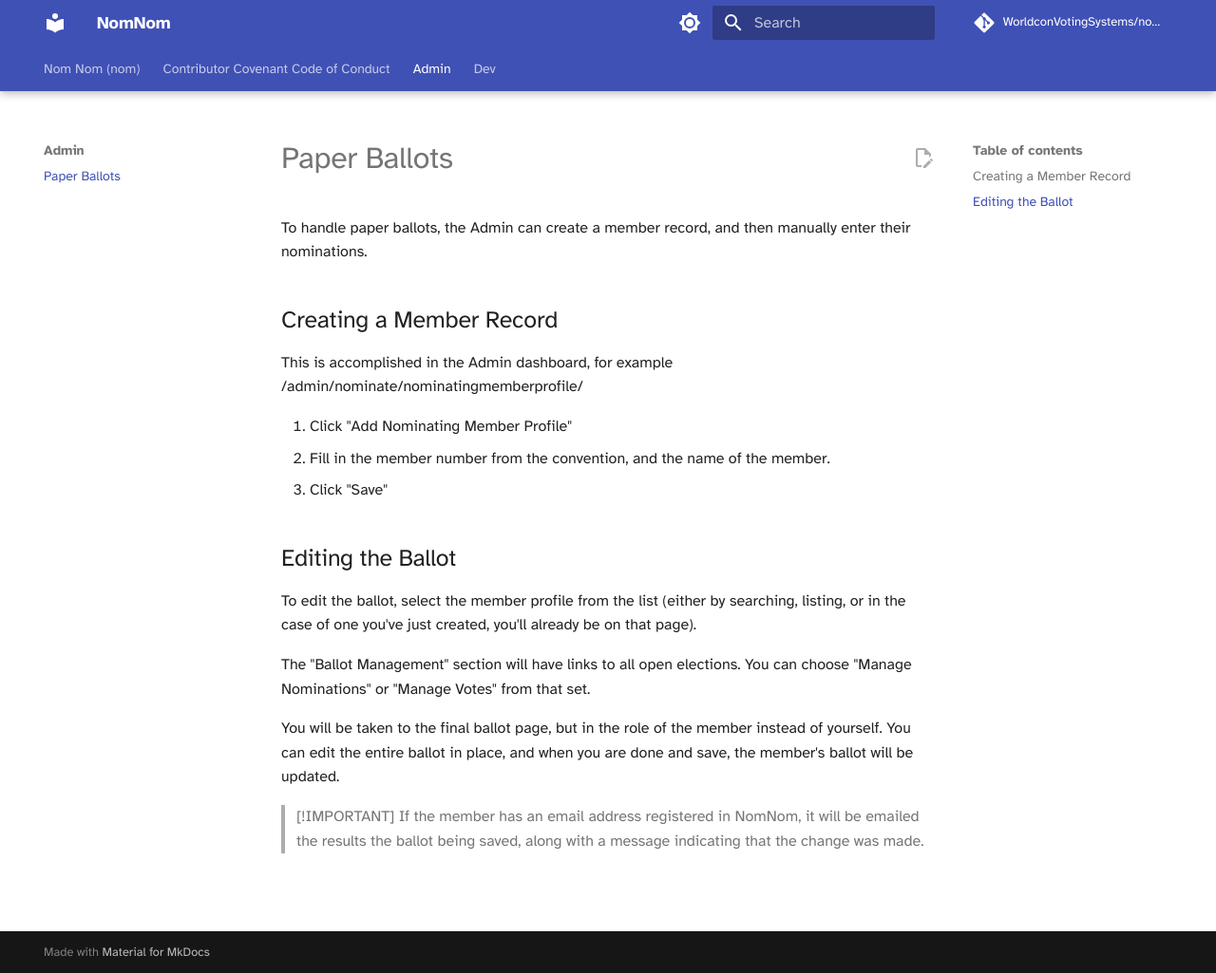
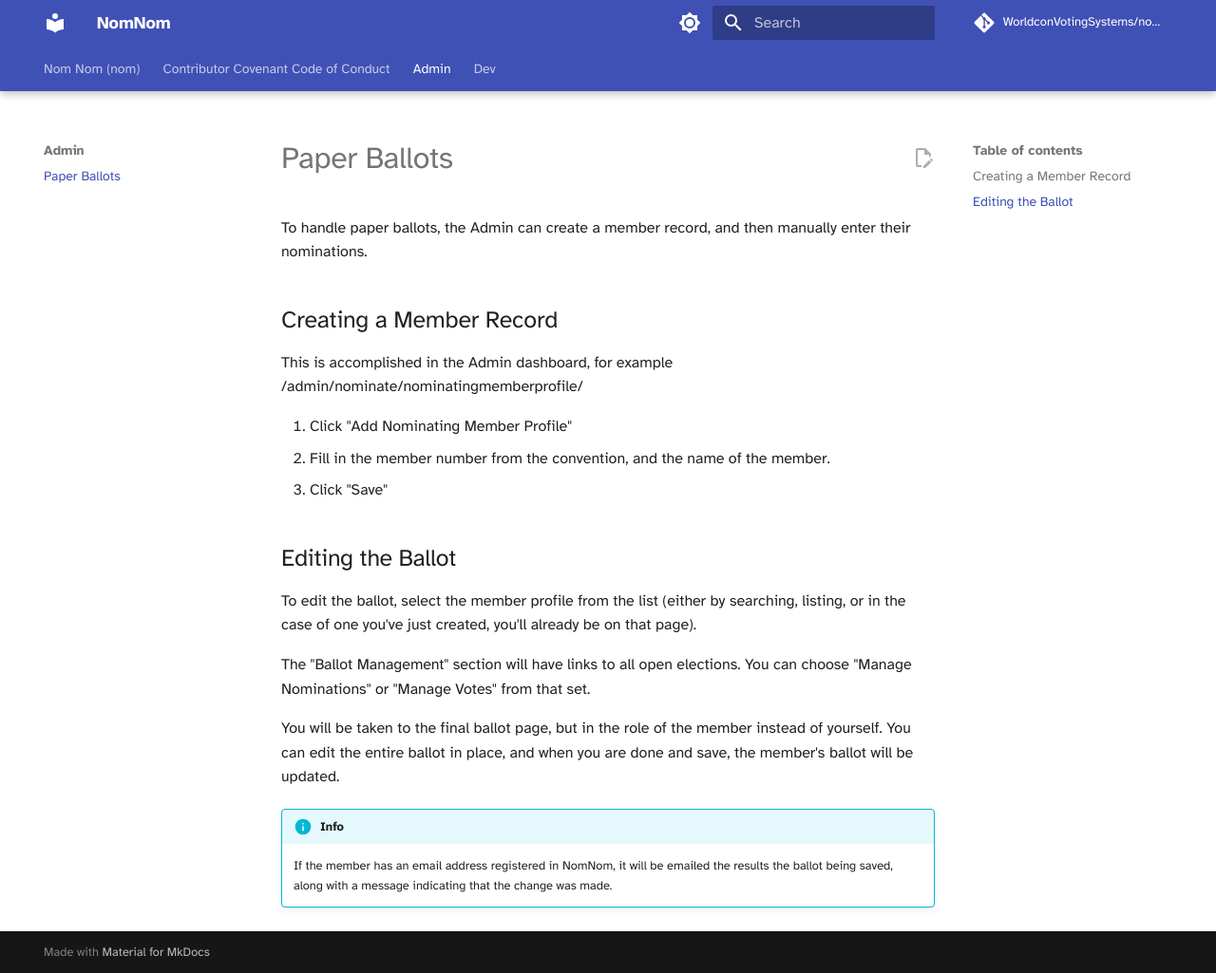
Before and after one commit to WorldconVotingSystems/nomnom, an MkDocs documentation site: the page built from docs/docs/admin/paper_ballots.md, in a window 1280 px wide and 1025 px high. Shown: the whole window at 95% size. Built offline with MkDocs 1.6.1 and Material for MkDocs 9.7.7, drawn with Linux system fonts in a browser that asks for light colours; comment, search, counter and statistics services are not loaded.

Commit message:
docs: clean up mkdocs admonitions

```diff
--- a/docs/docs/admin/paper_ballots.md
+++ b/docs/docs/admin/paper_ballots.md
@@ -20,5 +20,8 @@ You will be taken to the final ballot page, but in the role of the member
 instead of yourself. You can edit the entire ballot in place, and when you are
 done and save, the member's ballot will be updated.
 
-> [!IMPORTANT]
-> If the member has an email address registered in NomNom, it will be emailed the results the ballot being saved, along with a message indicating that the change was made.
+!!! info
+
+    If the member has an email address registered in NomNom, it will be
+    emailed the results the ballot being saved, along with a message indicating
+    that the change was made.
--- a/docs/mkdocs.yml
+++ b/docs/mkdocs.yml
@@ -42,6 +42,8 @@ plugins:
 markdown_extensions:
   - admonition
   - def_list
+  - pymdownx.tasklist:
+      custom_checkbox: true
   - toc:
       permalink: true
   - pymdownx.highlight:
@@ -50,6 +52,7 @@ markdown_extensions:
       pygments_lang_class: true
   - pymdownx.inlinehilite
   - pymdownx.snippets
+  - pymdownx.details
   - pymdownx.superfences:
       custom_fences:
         - name: mermaid
```
Also changed, not shown: docs/docs/dev/index.md (+4 -2 lines), 1 other file.
